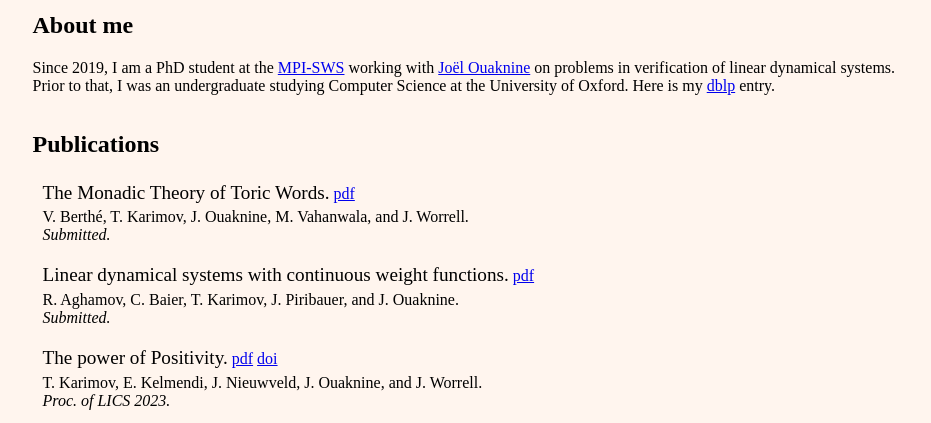
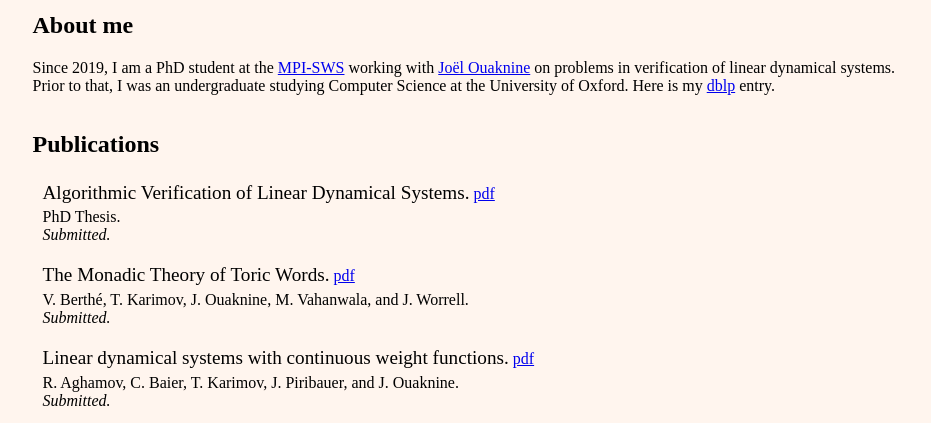
Before and after one commit to toghrul-karimov/toghrul-karimov.github.io, a plain HTML site: page index.html in a window 1280 px wide. Shown: the part 352-775 px from the top of the page, without its empty margins (173-1104 px from the left). Drawn offline with Linux system fonts and the light colour scheme.

Commit message:
Update index.html

```diff
--- a/index.html
+++ b/index.html
@@ -33,6 +33,14 @@
 
   <div id="publications">
     <h2>Publications</h2>
+    <p class="paper">
+      <span class="paper-name">Algorithmic Verification of Linear Dynamical Systems.</span>
+      <a href="./assets/papers/thesis.pdf">pdf</a>
+      <br />
+      PhD Thesis.
+      <br />
+      <em>Submitted.</em>
+    </p>
     <p class="paper">
       <span class="paper-name">The Monadic Theory of Toric Words.</span>
       <a href="./assets/papers/toric.pdf">pdf</a>
```
